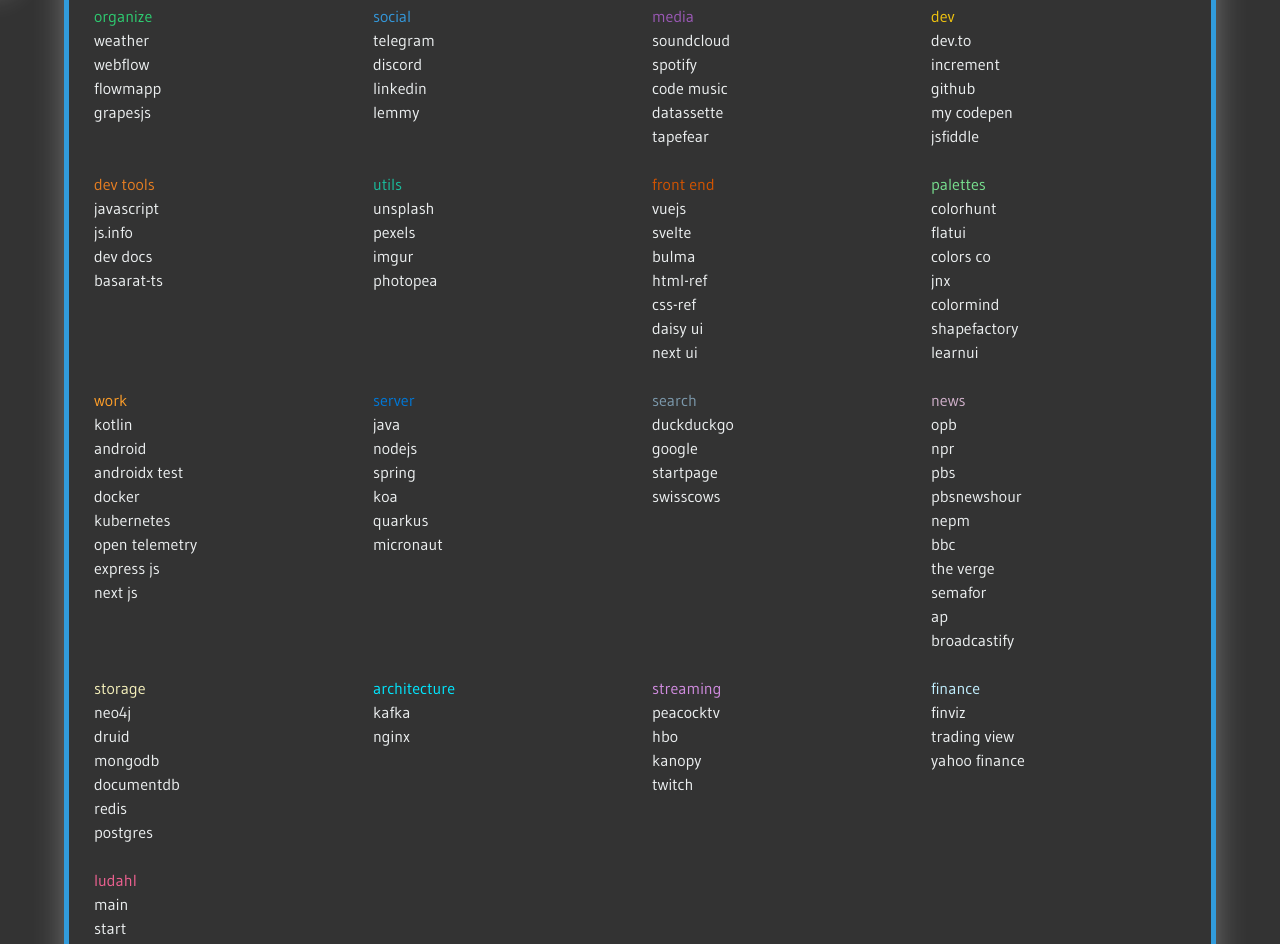
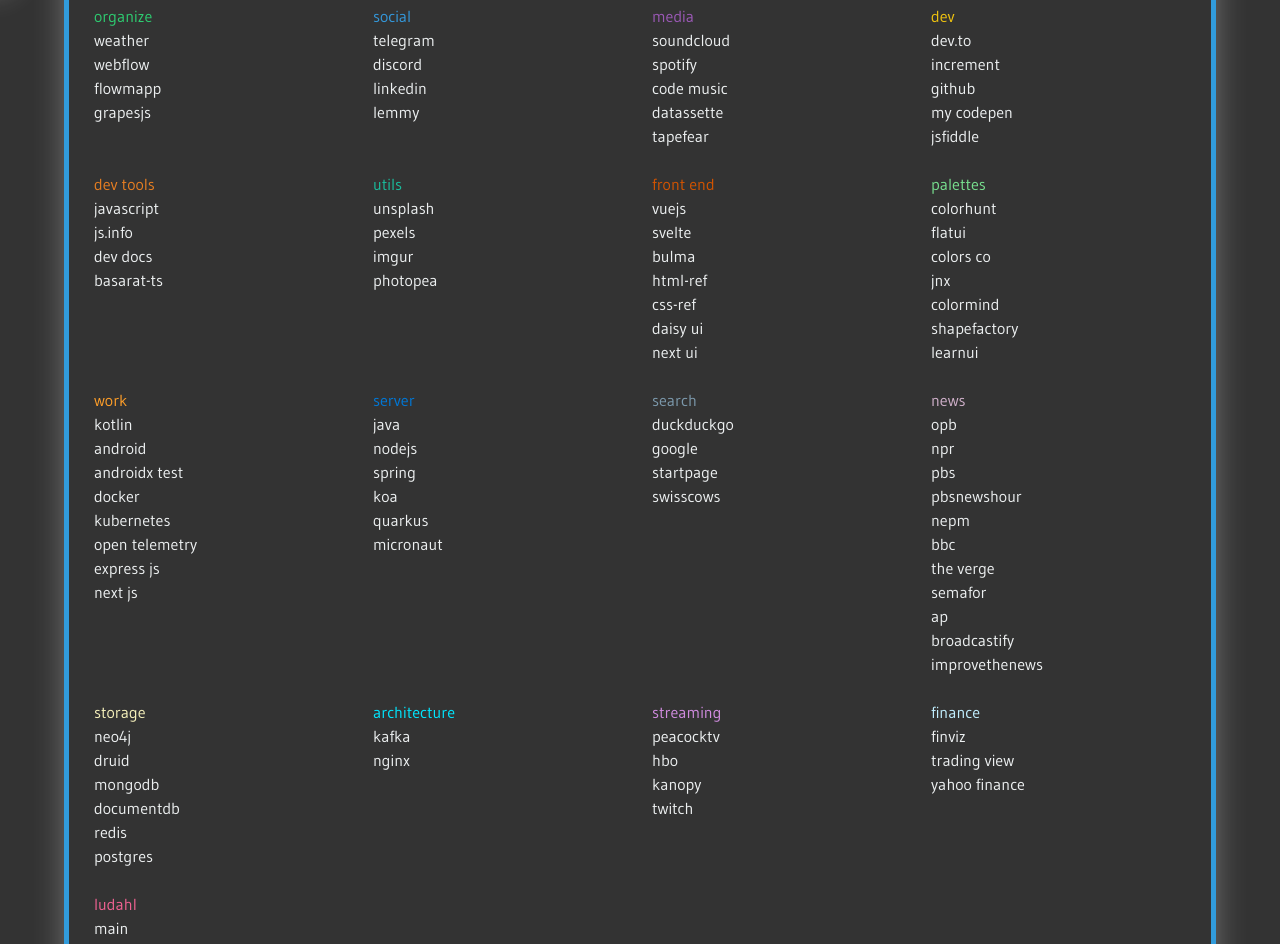
Before and after one commit to JoshLudahl/softklass, a plain HTML site: page start/index.html in a window 1280 px wide. Shown: the part 156-1100 px from the top of the page. Drawn offline with nearby package versions, Linux system fonts and the light colour scheme.

Commit message:
Links update.

```diff
--- a/start/index.html
+++ b/start/index.html
@@ -160,6 +160,7 @@
                         <li><a href="https://www.semafor.com" target="_blank">semafor</a></li>
                         <li><a href="https://apnews.com" target="_blank">ap</a></li>
                         <li><a href="https://www.broadcastify.com/listen/ctid/2238" target="_blank">broadcastify</a>
+                            <li><a href="https://improvethenews.org" target="_blank">improvethenews</a></li>
                         </li>
                     </ul>
                 </div>
```
